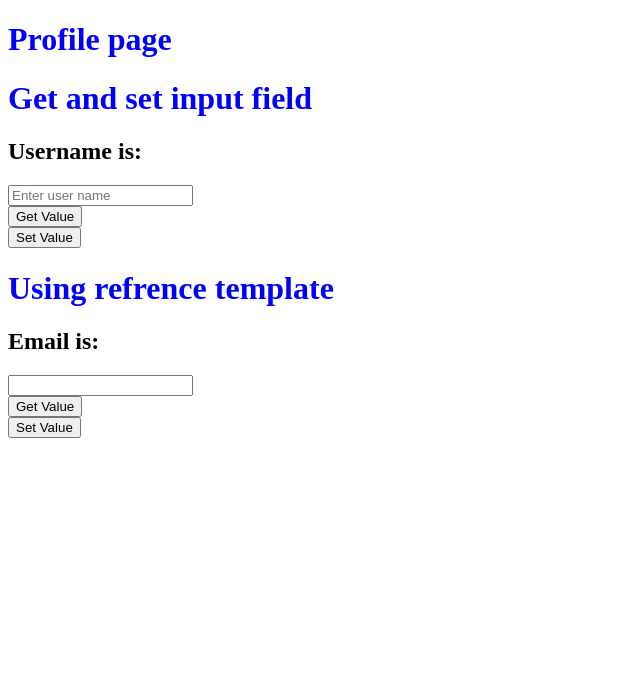
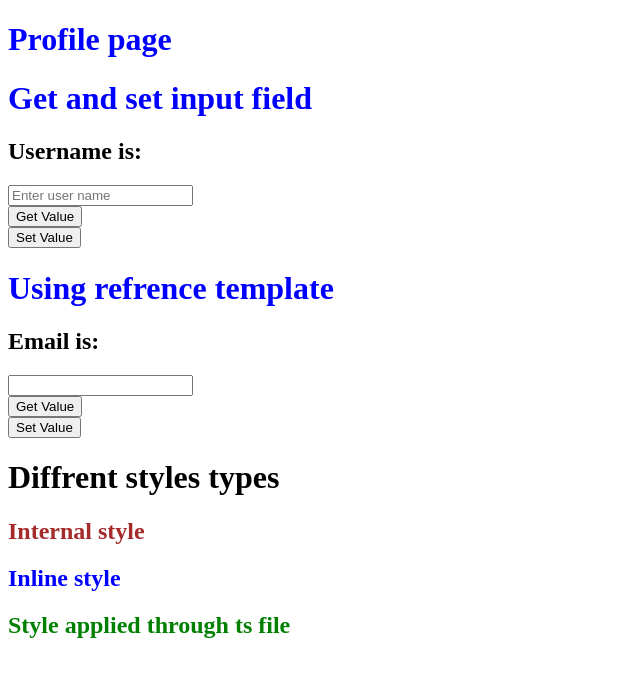
Before and after one commit to AryanNai08/Angular-Tutorial, an Angular app: page / in a window 1280 px wide. Shown: the top 676 px of the page, without its empty margins (0-640 px from the left). Built offline with nearby package versions, Linux system fonts and the light colour scheme.

Commit message:
(Angular):-Style operaters

```diff
--- a/src/app/app.html
+++ b/src/app/app.html
@@ -14,3 +14,6 @@
  <app-profile></app-profile>
 
  <!-- <app-countercomponent></app-countercomponent> -->
+
+ <!-- styles -->
+  <app-style-operater-componenet></app-style-operater-componenet>
--- a/src/app/app.ts
+++ b/src/app/app.ts
@@ -4,10 +4,11 @@ import { Login } from './login/login';
 import { ProfileComponenet } from './profile/profile';
 import { count } from 'rxjs';
 import { Countercomponent } from './countercomponent/countercomponent';
+import { StyleOperaterComponenet } from './style-operater-componenet/style-operater-componenet';
 
 @Component({
   selector: 'app-root',
-  imports: [RouterOutlet,Login,ProfileComponenet,Countercomponent],
+  imports: [RouterOutlet,Login,ProfileComponenet,Countercomponent,StyleOperaterComponenet],
   templateUrl: './app.html',
   styleUrl: './app.css'
 })
--- /dev/null
+++ b/src/app/style-operater-componenet/style-operater-componenet.html
@@ -0,0 +1,9 @@
+<style>
+    h2{
+        color: brown;
+    }
+</style>
+<h1>Diffrent styles types</h1>
+<h2>Internal style</h2>
+<h2 style="color: blue;">Inline style</h2>
+<h2 id="tsstyle">Style applied through ts file</h2>
--- /dev/null
+++ b/src/app/style-operater-componenet/style-operater-componenet.ts
@@ -0,0 +1,10 @@
+import { Component } from '@angular/core';
+
+@Component({
+  selector: 'app-style-operater-componenet',
+  imports: [],
+  templateUrl: './style-operater-componenet.html',
+  // styleUrl: './style-operater-componenet.css',
+  styles:['#tsstyle{color:green}']
+})
+export class StyleOperaterComponenet {}
```
Also changed, not shown: src/app/style-operater-componenet/style-operater-componenet.css (added), 1 other file (tests, documents, lock files or other folders).
